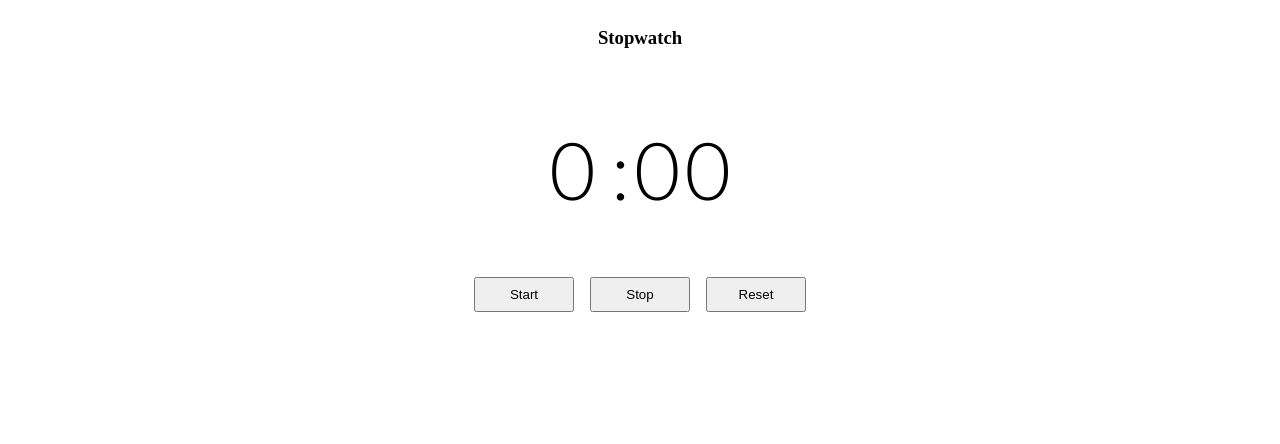
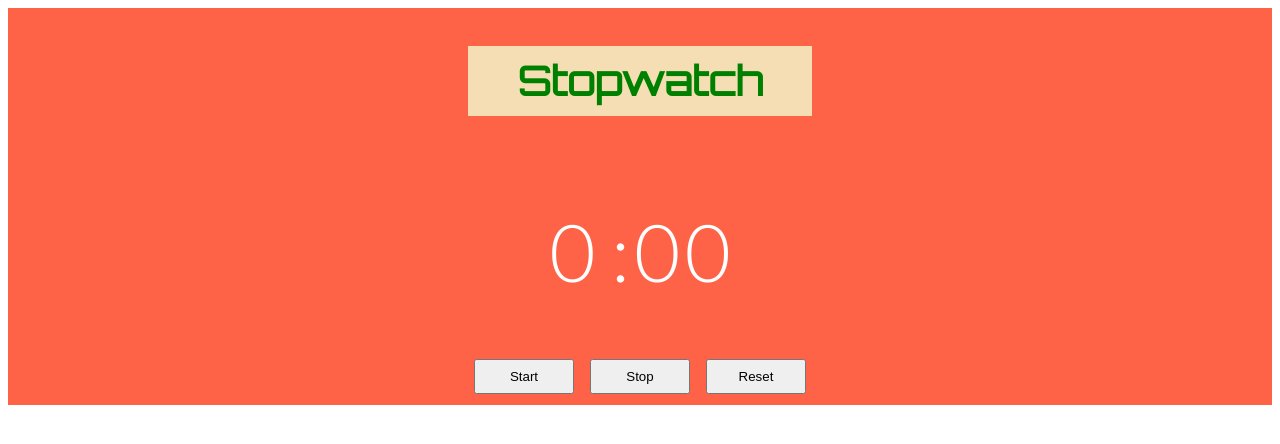
Before and after one commit to HamzaAhmedSheikh/Stopwatch, a plain HTML site: page index.html in a window 1280 px wide. Drawn offline with Linux system fonts and the light colour scheme.

Commit message:
add some colors

```diff
--- a/index.html
+++ b/index.html
@@ -4,6 +4,7 @@
     <meta charset="UTF-8">
     <meta name="viewport" content="width=device-width, initial-scale=1.0">
     <link href="https://fonts.googleapis.com/css2?family=Lato:wght@300&display=swap" rel="stylesheet">
+    <link href="https://fonts.googleapis.com/css2?family=Orbitron&display=swap" rel="stylesheet">
     <link href="./bootstrap-4.0.0-dist/css/bootstrap.min.css"/>
     <link rel="stylesheet" href="./style.css">
     <title>Stopwatch</title>
@@ -14,7 +15,7 @@
    <div class="row">
 
     <div class="col-md-4">
-      <h3>  Stopwatch    </h3>
+      <strong> <h2 class="heading">  Stopwatch    </h2> </strong>
     </div>
 
     <div class="col-md-4">
--- a/style.css
+++ b/style.css
@@ -7,12 +7,21 @@
    flex-direction: column;
    justify-content: center;
    align-items: center;
+   background-color: tomato;
+   padding: 5px;
+}
+
+.heading {
+    font-family: 'Orbitron', sans-serif;
+    font-size: 40px;
+    color: green !important;
+   background-color: wheat;
+   padding: 10px;
 }
 
 h1 {
-    color: #000;
+    color: #fff;
     display: inline-block;
-    background-color: white;
     font-family: 'Lato', sans-serif;
     font-size: 80px;
     font-weight: 300 !important;
```
